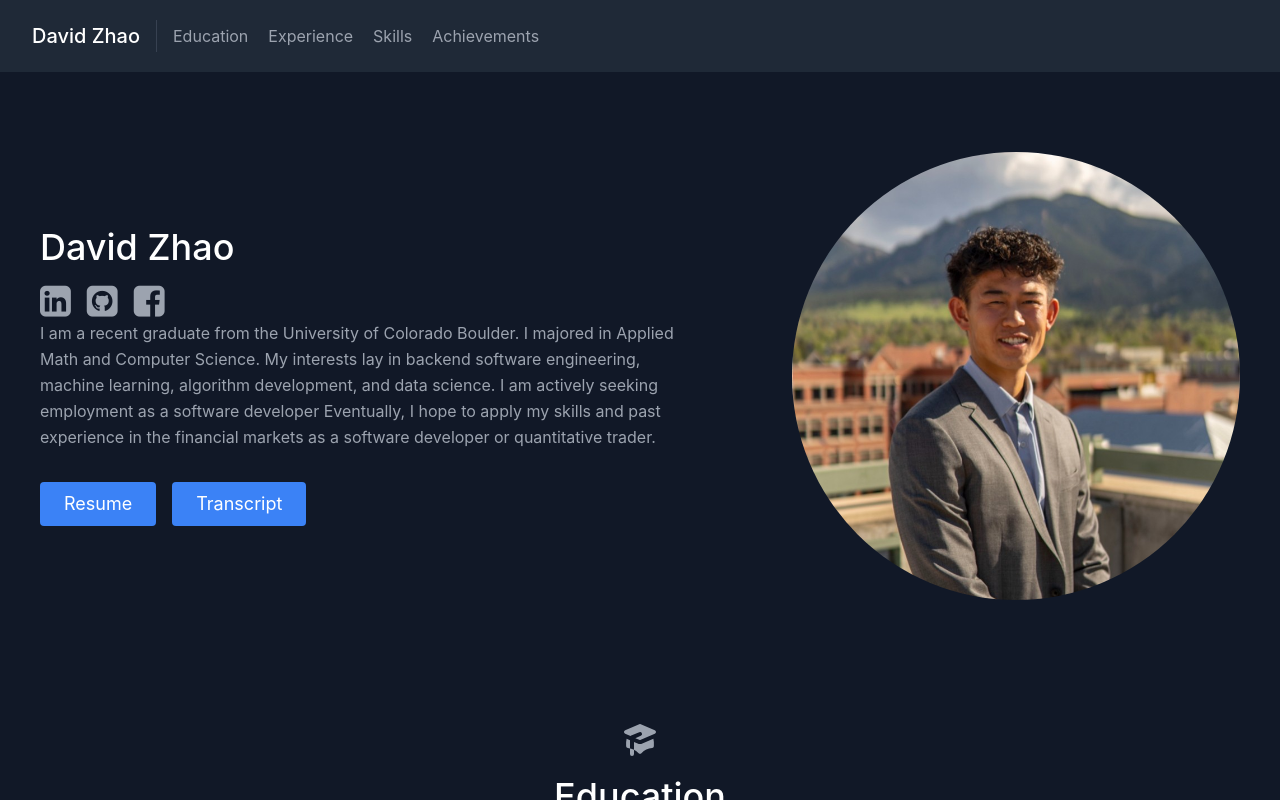
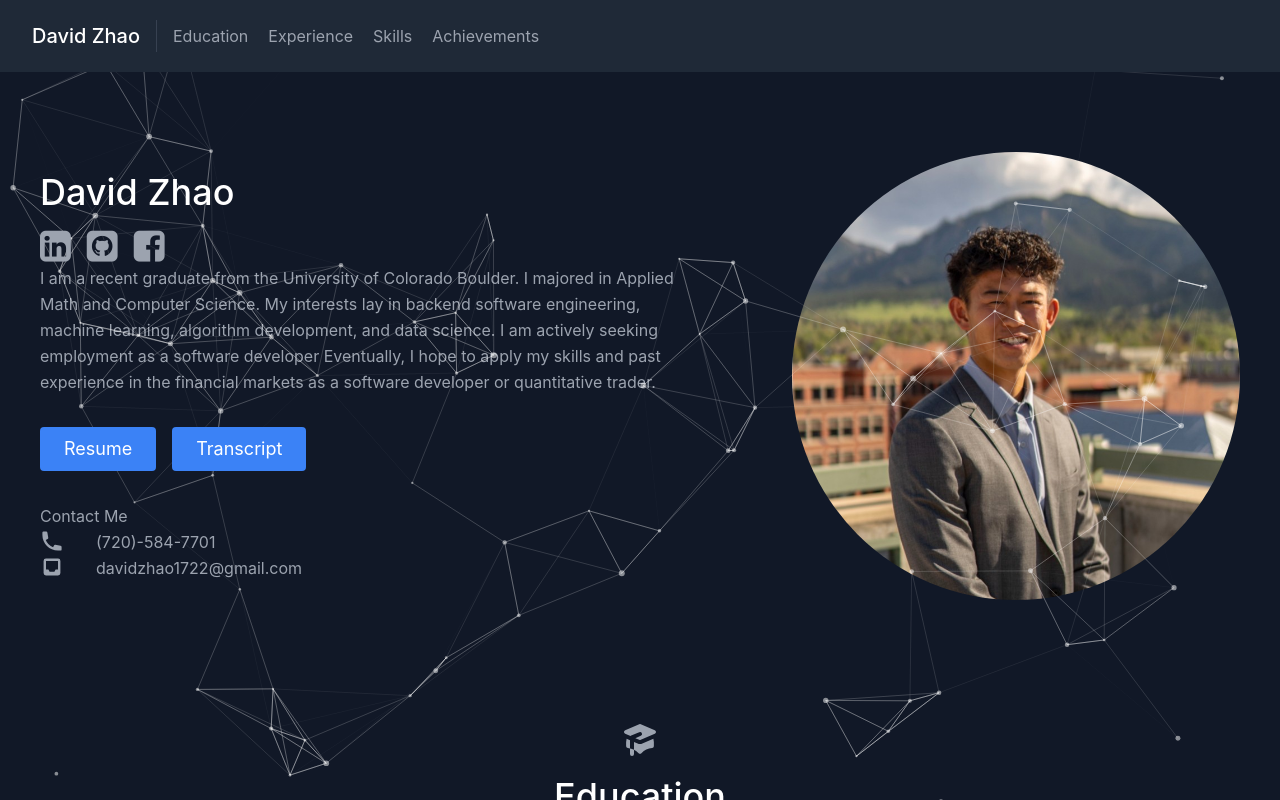
Before and after one commit to dazh5587/davidWebsite, a React (Create React App) app in the folder david-app/: page / in a window 1280 px wide. Shown: the top 800 px of the page. Built offline with nearby package versions, Linux system fonts and the light colour scheme.

Commit message:
particles working, maybe just change some content now

```diff
--- a/david-app/package.json
+++ b/david-app/package.json
@@ -8,10 +8,12 @@
     "@testing-library/react": "^13.3.0",
     "@testing-library/user-event": "^13.5.0",
     "bootstrap": "^5.2.0",
+    "command": "^0.0.5",
     "react": "^18.2.0",
     "react-bootstrap": "^2.5.0",
     "react-dom": "^18.2.0",
-    "react-scripts": "5.0.1",
+    "react-particles": "^2.2.4",
+    "react-scripts": "^5.0.1",
     "react-tsparticles": "^2.2.4",
     "tsparticles": "^2.2.4",
     "web-vitals": "^2.1.4"
--- a/david-app/src/App.js
+++ b/david-app/src/App.js
@@ -7,7 +7,7 @@ import Skills from "./components/Skills";
 import Achievements from "./components/Accomplishments";
 import Education from './components/Education';
 import Particle from './components/Particles';
-//import Particles, { ISourceOptions } from "react-tsparticles";
+
 
 export default function App() {
   return (
--- a/david-app/src/components/About.js
+++ b/david-app/src/components/About.js
@@ -1,9 +1,9 @@
 import React from "react";
-
+import { PhoneIcon, InboxIcon } from "@heroicons/react/solid";
 export default function About() {
     return (
+      <>
         <section id="about">
-
           <link rel="stylesheet" href="https://cdnjs.cloudflare.com/ajax/libs/font-awesome/4.7.0/css/font-awesome.min.css"></link>
           <div className="container mx-auto flex px-10 py-20 md:flex-row flex-col items-center">
             <div className="lg:flex-grow md:w-1/2 lg:pr-24 md:pr-16 flex flex-col md:items-start md:text-left mb-16 md:mb-0 items-center text-center">
@@ -11,7 +11,7 @@ export default function About() {
                 David Zhao
               </h1>
 
-                <div className="flex space-x-4">
+                <div className="flex space-x-4 z-50">
                     <a href="https://www.linkedin.com/in/david-zhao-406247174">
                         <i class="fa fa-linkedin-square" style = {{fontSize: 36}}></i>
                     </a>
@@ -28,19 +28,33 @@ export default function About() {
                 My interests lay in backend software engineering, machine learning, algorithm development, and data science. I am actively seeking employment as a software developer
                 Eventually, I hope to apply my skills and past experience in the financial markets as a software developer or quantitative trader.
               </p>
-              <div className="flex space-x-4">
-              <a
-              href = "https://drive.google.com/file/d/1p9RB0Ked4ESgTuG2olO3Gxhau1GHLC1D/view?usp=sharing"
-              className="inline-flex text-white bg-blue-500 border-0 py-2 px-6 focus:outline-none hover:bg-blue-600 rounded text-lg">
-                  Resume </a>
+              <div className="mb-8 flex space-x-4 ">
                 <a
+                href = "https://drive.google.com/file/d/1p9RB0Ked4ESgTuG2olO3Gxhau1GHLC1D/view?usp=sharing"
+                className="inline-flex text-white bg-blue-500 border-0 py-2 px-6 focus:outline-none hover:bg-blue-600 rounded text-lg z-50">
+                    Resume </a>
+                  <a
                 href = "https://drive.google.com/file/d/1aVGT7dg_88hefLJv6l-czJoNek8ib1oc/view?usp=sharing"
-                className="inline-flex text-white bg-blue-500 border-0 py-2 px-6 focus:outline-none hover:bg-blue-600 rounded text-lg">
+                className="inline-flex text-white bg-blue-500 border-0 py-2 px-6 focus:outline-none hover:bg-blue-600 rounded text-lg z-50">
                     Transcript </a>
+              </div>
+
+              <p className="leading-relaxed">
+                Contact Me
+              </p>
+              <div className = "flex space-x-4">
+                <PhoneIcon className=" w-6 h-6 flex-shrink-0 mr-4"/>
+                 <p className="leading-relaxed"> (720)-584-7701</p>
+              </div>
+
+              <div className = "flex space-x-4">
+                <InboxIcon className=" w-6 h-6 flex-shrink-0 mr-4"/>
+                 <p className="leading-relaxed"> davidzhao1722@gmail.com</p>
               </div>
 
 
               <div className="flex justify-center">
+
               </div>
             </div>
 
@@ -53,5 +67,6 @@ export default function About() {
             </div>
           </div>
         </section>
+      </>
       );
 }
--- a/david-app/src/components/Education.js
+++ b/david-app/src/components/Education.js
@@ -17,7 +17,7 @@ export default function Education() {
 
             </div>
             <div className="flex space-x-4 justify-center" >
-                <a href="https://www.colorado.edu/cs/" class="flex flex-col items-center bg-white rounded-lg border shadow-md md:flex-row md:max-w-xl hover:bg-gray-100 dark:border-gray-700 dark:bg-gray-800 dark:hover:bg-gray-700">
+                <a href="https://www.colorado.edu/cs/" class="flex flex-col items-center bg-white rounded-lg border shadow-md md:flex-row md:max-w-xl hover:bg-gray-100 dark:border-gray-700 dark:bg-gray-800 dark:hover:bg-gray-700 z-50">
                     <img class="object-cover w-full h-96 rounded-t-lg md:h-auto md:w-48 md:rounded-none md:rounded-l-lg" src="https://www.logolynx.com/images/logolynx/17/17f67155897b66d860aa1ade9ad61b9a.png" alt="" />
                     <div class="flex flex-col justify-between p-4 leading-normal">
                         <h5 class="mb-2 text-2xl font-bold tracking-tight text-gray-900 dark:text-white">University of Colorado Boulder</h5>
@@ -26,7 +26,7 @@ export default function Education() {
                         <p class="mb-3 font-normal text-gray-700 dark:text-gray-400">GPA: 3.82</p>
                     </div>
                 </a>
-                <a href="https://www.colorado.edu/amath/" class="flex flex-col items-center bg-white rounded-lg border shadow-md md:flex-row md:max-w-xl hover:bg-gray-100 dark:border-gray-700 dark:bg-gray-800 dark:hover:bg-gray-700">
+                <a href="https://www.colorado.edu/amath/" class="flex flex-col items-center bg-white rounded-lg border shadow-md md:flex-row md:max-w-xl hover:bg-gray-100 dark:border-gray-700 dark:bg-gray-800 dark:hover:bg-gray-700 z-50">
                     <img class="object-cover w-full h-96 rounded-t-lg md:h-auto md:w-48 md:rounded-none md:rounded-l-lg" src="https://www.logolynx.com/images/logolynx/17/17f67155897b66d860aa1ade9ad61b9a.png" alt="" />
                     <div class="flex flex-col justify-between p-4 leading-normal">
                         <h5 class="mb-2 text-2xl font-bold tracking-tight text-gray-900 dark:text-white">University of Colorado Boulder</h5>
--- a/david-app/src/components/Particles.js
+++ b/david-app/src/components/Particles.js
@@ -5,9 +5,6 @@ import { useCallback } from "react";
 export default function Particle() {
     const particlesInit = useCallback(async (engine) => {
         console.log(engine);
-        // you can initiate the tsParticles instance (engine) here, adding custom shapes or presets
-        // this loads the tsparticles package bundle, it's the easiest method for getting everything ready
-        // starting from v2 you can add only the features you need reducing the bundle size
         await loadFull(engine);
     }, []);
 
@@ -15,88 +12,128 @@ export default function Particle() {
         await console.log(container);
     }, []);
     return (
+        <>
         <Particles
         id="tsparticles"
         init={particlesInit}
         Loaded={particlesLoaded}
 
         options={{
-            fullScreen: {
-                enable: true,
-                zIndex: -1 // or any value is good for you, if you use -1 set `interactivity.detectsOn` to `"window"` if you need mouse interactions
+            "fullScreen": {
+                "enable": true,
+                "zIndex": 1
             },
-            background: {
-                color: {
-                    value: "#0d47a1",
+            "particles": {
+                "number": {
+                  "value": 80,
+                  "density": {
+                    "enable": true,
+                    "value_area": 800
+                  }
                 },
+                "color": {
+                  "value": "#ffffff"
                 },
-            fpsLimit: 120,
-            interactivity: {
-                events: {
-                    onClick: {
-                        enable: true,
-                        mode: "push",
+                "shape": {
+                  "type": "circle",
+                  "stroke": {
+                    "width": 0,
+                    "color": "#000000"
                   },
-                    onHover: {
-                        enable: true,
-                        mode: "repulse",
+                  "polygon": {
+                    "nb_sides": 5
                   },
-                    resize: true,
+                  "image": {
+                    "src": "img/github.svg",
+                    "width": 100,
+                    "height": 100
+                  }
                 },
-                detect_on:'window',
-                modes: {
-                    push: {
-                        quantity: 4,
+                "opacity": {
+                  "value": 0.5,
+                  "random": false,
+                  "anim": {
+                    "enable": false,
+                    "speed": 1,
+                    "opacity_min": 0.1,
+                    "sync": false
+                  }
                 },
-                    repulse: {
-                        distance: 200,
-                        duration: 0.4,
+                "size": {
+                  "value": 3,
+                  "random": true,
+                  "anim": {
+                    "enable": false,
+                    "speed": 40,
+                    "size_min": 0.1,
+                    "sync": false
+                  }
                 },
+                "line_linked": {
+                  "enable": true,
+                  "distance": 150,
+                  "color": "#ffffff",
+                  "opacity": 0.4,
+                  "width": 1
                 },
+                "move": {
+                  "enable": true,
+                  "speed": 6,
+                  "direction": "none",
+                  "random": false,
+                  "straight": false,
+                  "out_mode": "out",
+                  "bounce": false,
+                  "attract": {
+                    "enable": false,
+                    "rotateX": 600,
+                    "rotateY": 1200
+                  }
+                }
               },
-            particles: {
-                color: {
-                    value: "#ffffff",
+              "interactivity": {
+                "detect_on": "canvas",
+                "events": {
+                  "onhover": {
+                    "enable": true,
+                    "mode": "repulse"
                   },
-                links: {
-                    color: "#ffffff",
-                    distance: 150,
-                    enable: true,
-                    opacity: 0.5,
-                    width: 1,
+                  "onclick": {
+                    "enable": false,
+                    "mode": "push"
                   },
-                collisions: {
-                    enable: true,
+                  "resize": true
                 },
-                move: {
-                    directions: "none",
-                    enable: true,
-                    outModes: {
-                        default: "bounce",
+                "modes": {
+                  "grab": {
+                    "distance": 400,
+                    "line_linked": {
+                      "opacity": 1
+                    }
                   },
-                    random: false,
-                    speed: 6,
-                    straight: false,
+                  "bubble": {
+                    "distance": 400,
+                    "size": 40,
+                    "duration": 2,
+                    "opacity": 8,
+                    "speed": 3
                   },
-                number: {
-                    density: {
-                        enable: true,
-                        area: 800,
+                  "repulse": {
+                    "distance": 200,
+                    "duration": 0.4
                   },
-                    value: 80,
+                  "push": {
+                    "particles_nb": 4
                   },
-                opacity: {
-                    value: 0.5,
+                  "remove": {
+                    "particles_nb": 2
+                  }
+                }
               },
-                shape: {
-                    type: "circle",
-                },
-                size: {
-                    value: { min: 1, max: 5 },
-                },
-            },
-            detectRetina: true,
+              "retina_detect": true
         }}
         />
+                      </>
+
     )
 }
```
Also changed, not shown: david-app/src/components/Navbar.js (+0 -7 lines), 1 other file (tests, documents, lock files or other folders). Lines whose indentation alone changed are shown as unchanged.
